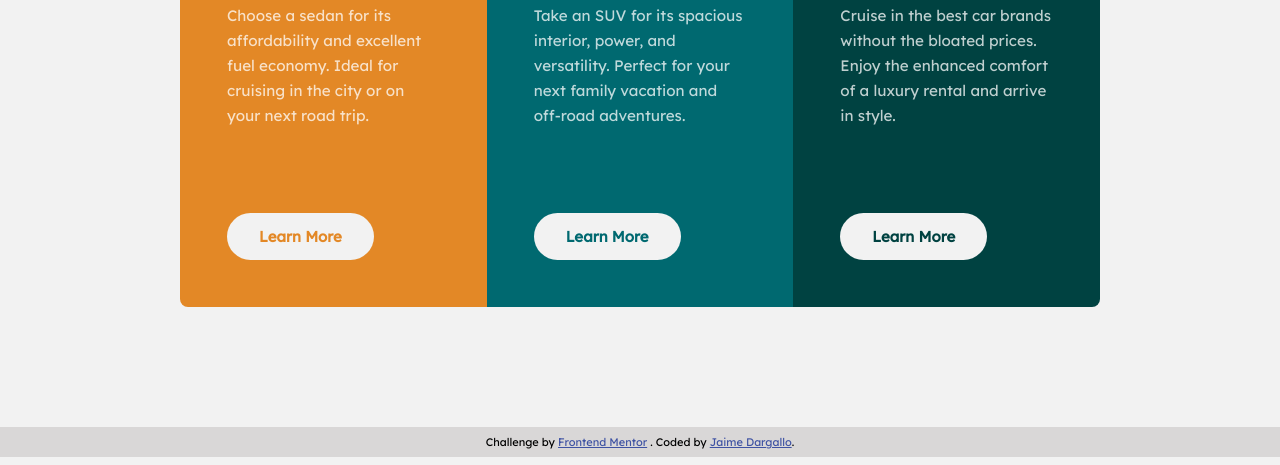
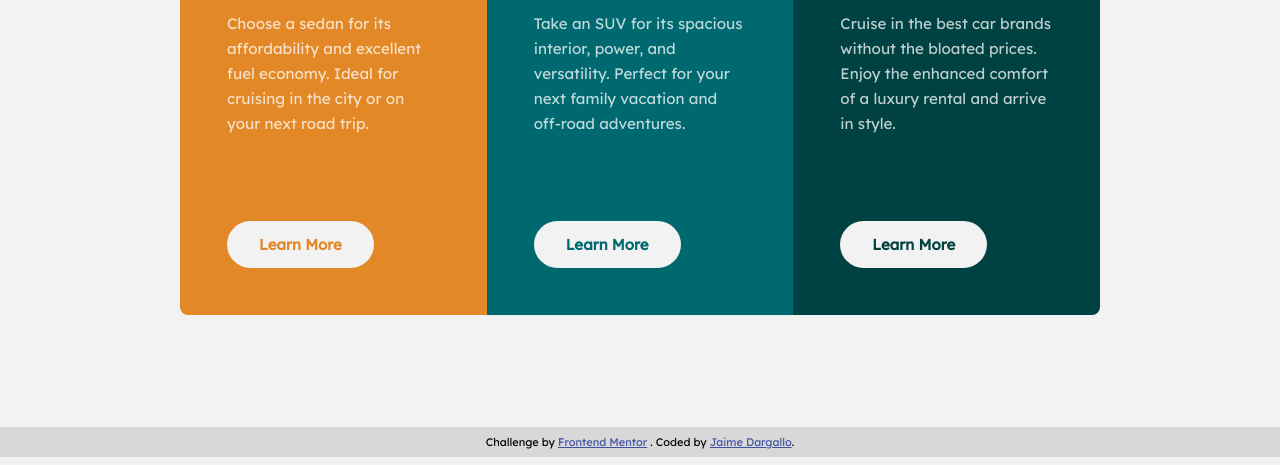
Before and after one commit to jaimedargallo/frontendmentor-3-col, a website built with Vite: page index.html in a window 1280 px wide. Shown: the part 343-808 px from the top of the page. Built offline with nearby package versions, Linux system fonts and the light colour scheme.

Commit message:
feat: center body

```diff
--- a/css/style.css
+++ b/css/style.css
@@ -1,3 +1,9 @@
+
+html, body {
+  height: 100%;
+  display: grid;
+}
+
 body {
   font-family: 'Lexend Deca', sans-serif;
   background-color: hsl(0, 0%, 95%);
@@ -105,10 +111,9 @@ p {
     border-radius: 8px;
     overflow: hidden;
     display: flex;
-    flex-direction: row;
-    justify-content: center;
-    margin: 9.375rem auto 0;
+    margin: 0 auto;
     max-width: 57.5rem;
+    margin: auto;
   }
 
   .article {
```
